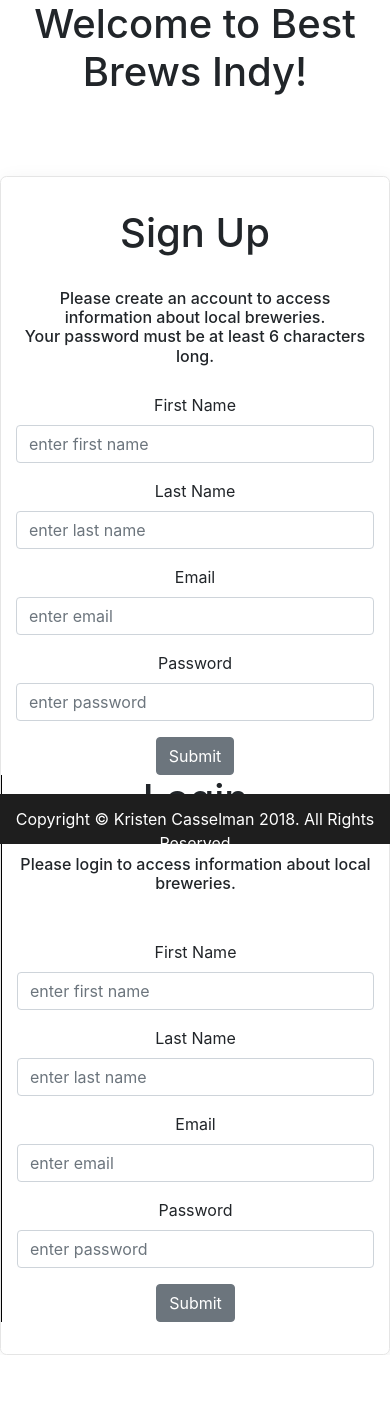
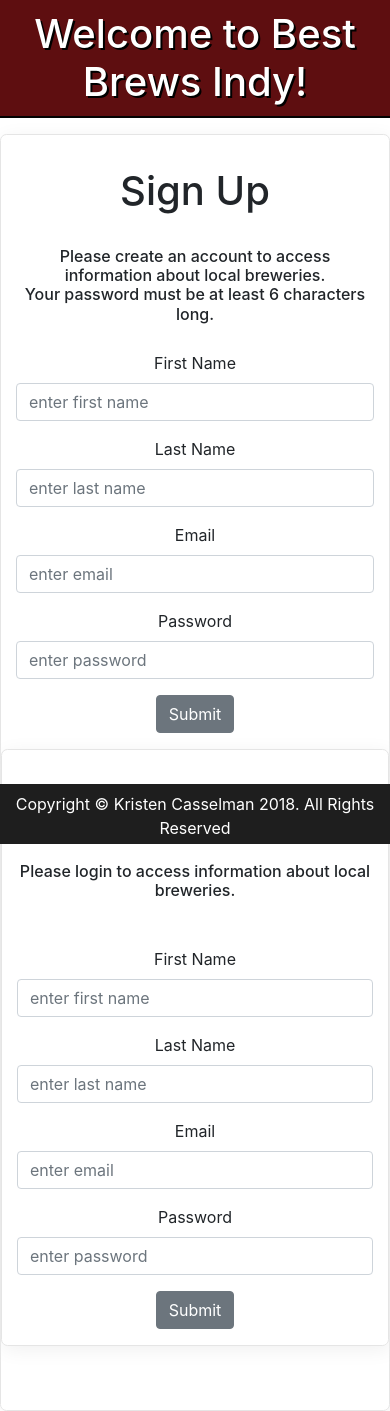
Before and after one commit to KCasselman/fullStackAppClient, a React (Create React App) app: page / in a window 390 px wide. Before the commit the page ends 1355 px from the top, so only its background shows below. Built offline with nearby package versions, Linux system fonts and the light colour scheme.

Commit message:
responsive portrait iphone 6/7/8

```diff
--- a/src/components/auth/Auth.js
+++ b/src/components/auth/Auth.js
@@ -12,7 +12,7 @@ const Auth = (props) => {
     // render(){
         return(
             <div>
-                <h1>Welcome to Best Brews Indy!</h1>
+                <h1 className="welcome">Welcome to Best Brews Indy!</h1>
                 <Container className="auth-container">
                     <Row>
                         <Col md="6">
--- a/src/components/auth/css/Auth.css
+++ b/src/components/auth/css/Auth.css
@@ -1,3 +1,11 @@
+.welcome {
+    color: white;
+    text-shadow: 2px 2px black;
+    background-color: rgb(94,14,16);
+    padding: 30px;
+    border-bottom: 2px solid black;
+}
+
 .auth-container {
     margin-top: 5em;
     padding: 2em;
@@ -9,3 +17,114 @@
 .login-col {
     border-left: 1px solid black;
 }
+
+/* Standard CSS Here. */
+/* In order for a Media Query to work,
+ALL css that you want queried must go above iPad Pro Portrait.
+Portrait = Phone is vertical
+Landscape = Phone is horizontal */
+
+/* iPad Pro PORTRAIT */
+@media screen and (max-width: 1024px) {
+
+}
+
+/* iPad Pro LANDSCAPE*/
+@media only screen and (min-device-width : 1024px) and (max-device-width : 1366px) and (orientation : landscape) {
+
+}
+
+/* iPad PORTRAIT*/
+@media screen and (max-width: 769px) {
+
+}
+
+/* iPad LANDSCAPE*/
+@media only screen and (min-device-width : 768px) and (max-device-width : 1024px) and (orientation : landscape) {
+
+}
+
+/* iPhone 6/7/8 Plus PORTRAIT */
+@media screen and (max-width: 414px) {
+    .welcome {
+        color: white;
+        text-shadow: 2px 2px black;
+        border-bottom: 2px solid black;
+        background-color: rgb(94,14,16);
+        padding: 10px;
+    }
+    .auth-container {
+        margin-top: 1em;
+        padding: 2em;
+        border: 1px solid #e5e5e5;
+        border-radius: 0.4em;
+        box-shadow: 2px 4px 20px #f0f0f0;
+    }
+
+    .login-col {
+        margin-top: 1em;
+        padding-top: 2em;
+        border-top: 1px solid black;
+        border-left: none;
+        border: 1px solid #e5e5e5;
+        border-radius: 0.4em;
+        box-shadow: 2px 4px 20px #f0f0f0;
+        margin-bottom: 2em;
+        padding-bottom: 1em;
+    }
+}
+
+/* iPhone 6/7/8 Plus LANDSCAPE */
+@media only screen and (min-device-width : 411px) and (max-device-width : 736px) and (orientation : landscape) {
+
+}
+
+/* Pixel 2 & Pixel 2 XL PORTRAIT */
+@media screen and (max-width: 412px) {
+
+}
+
+/* Pixel 2 LANDSCAPE */
+@media only screen and (min-device-width : 411px) and (max-device-width : 731px) and (orientation : landscape) {
+
+}
+
+/* Pixel 2 XL LANDSCAPE */
+@media only screen and (min-device-width : 411px) and (max-device-width : 823px) and (orientation : landscape) {
+
+}
+
+/* iPhone 6/7/8 & iPhone X PORTRAIT */
+@media screen and (max-width: 400px) {
+
+}
+
+/* iPhone 6/7/8 LANDSCAPE */
+@media only screen and (min-device-width : 411px) and (max-device-width : 667px) and (orientation : landscape) {
+
+}
+
+/* Iphone X LANDSCAPE */
+@media only screen and (min-device-width : 411px) and (max-device-width : 822px) and (orientation : landscape) {
+
+}
+
+/* Galaxy S5 PORTRAIT */
+@media screen and (max-width: 375px) {
+
+}
+
+/* Galaxy S5 LANDSCAPE */
+@media only screen and (min-device-width : 411px) and (max-device-width : 640px) and (orientation : landscape) {
+
+}
+
+/* iPhone 5/SE PORTRAIT */
+@media screen and (max-width: 330px) {
+
+}
+
+/* iPhone 5/SE LANDSCAPE */
+@media only screen and (min-device-width : 411px) and (max-device-width : 568px) and (orientation : landscape) {
+
+}
--- a/src/components/comment/CommentTable.js
+++ b/src/components/comment/CommentTable.js
@@ -5,11 +5,11 @@ import './css/Comment.css';
 
 const CommentTable = (props) => {
     return(
-        <div>
+        <div className="commentTableWrap">
             <h3>Comment History</h3>
             <hr />
-            <Table striped>
-                <thead>
+            <Table striped className="commentTable">
+                <thead className="commentTHead">
                     <tr>
                         <th>#</th>
                         <th>Brewery</th>
@@ -18,18 +18,18 @@ const CommentTable = (props) => {
                         <th></th>
                     </tr>
                 </thead>
-                <tbody>
+                <tbody className="commentTBody">
                 {
                     props.comments.map((comments, id) => {
                         return(
                             <tr key={id}>
-                                <th scope="row">{comments.id}</th>
-                                <td>{comments.brewery}</td>
-                                <td>{comments.beerName}</td>
-                                <td>{comments.comment}</td>
-                                <td>
-                                    <Button id={comments.id} onClick={props.delete}>Delete</Button>
-                                    <Button id={comments.id} onClick={e => props.update(e, comments)}>Update</Button>
+                                <th className="commentTData" scope="row">{comments.id}</th>
+                                <td className="commentTData">{comments.brewery}</td>
+                                <td className="commentTData">{comments.beerName}</td>
+                                <td className="commentTData">{comments.comment}</td>
+                                <td className="commentTData">
+                                    <Button className="deleteButton" id={comments.id} onClick={props.delete}>Delete</Button>
+                                    <Button className="updateButton" id={comments.id} onClick={e => props.update(e, comments)}>Update</Button>
                                 </td>
                             </tr>
                         )
--- a/src/components/layout/Header.js
+++ b/src/components/layout/Header.js
@@ -39,7 +39,7 @@ class SiteBar extends Component {
           <Navbar dark className="bar" expand="md">
             <NavbarBrand href="/" >
             <NavItem className="logoFloat" href="/"> {/*Change href to home page*/}
-               <img className="logo" src={Logo} alt={Logo} style={{ height: 100, width: 125 }}/>
+               <img className="logo" src={Logo} alt={Logo}/>
             </NavItem>
             </NavbarBrand>
             <NavbarToggler onClick={this.toggle}/>
--- a/src/components/layout/Home.js
+++ b/src/components/layout/Home.js
@@ -6,8 +6,8 @@ const Home = () => {
     return(
         <div className="wrapper">
             <Jumbotron className="head">
-                <div id="text">
-                    <h1>Welcome to Best Brews Indy!</h1>
+                <div class="text">
+                    <h1 id="homeWelcome">Welcome to Best Brews Indy!</h1>
                     <p>Our purpose is to provide beer-lovers around the country with information about local craft breweries.</p>
                     <p>Head over to the Breweries tab to search core beers at popular breweries around Indy.</p>
                     <p>Check out the My Reviews tab to keep track of what beers you've tried.</p>
--- a/src/components/layout/css/Footer.css
+++ b/src/components/layout/css/Footer.css
@@ -1,15 +1,3 @@
-/* .wrapper {
-    min-height: 100%;
-    position: relative;
-}
-
-.footer {
-    height: 50px;
-    width: 100%;
-    background-color: rgb(30,30,30);
-    position: absolute;
-} */
-
 .footer {
     position: fixed;
     right: 0;
@@ -26,3 +14,95 @@
       text-align: center;
       padding-top: 12.5px;
   }
+
+  /* Standard CSS Here. */
+/* In order for a Media Query to work,
+ALL css that you want queried must go above iPad Pro Portrait.
+Portrait = Phone is vertical
+Landscape = Phone is horizontal */
+
+/* iPad Pro PORTRAIT */
+@media screen and (max-width: 1024px) {
+
+}
+
+/* iPad Pro LANDSCAPE*/
+@media only screen and (min-device-width : 1024px) and (max-device-width : 1366px) and (orientation : landscape) {
+
+}
+
+/* iPad PORTRAIT*/
+@media screen and (max-width: 769px) {
+
+}
+
+/* iPad LANDSCAPE*/
+@media only screen and (min-device-width : 768px) and (max-device-width : 1024px) and (orientation : landscape) {
+
+}
+
+/* iPhone 6/7/8 Plus PORTRAIT */
+@media screen and (max-width: 414px) {
+    .footer {
+        height: 60px;
+      }
+
+      #copy {
+          padding-top: 8px;
+      }
+}
+
+/* iPhone 6/7/8 Plus LANDSCAPE */
+@media only screen and (min-device-width : 411px) and (max-device-width : 736px) and (orientation : landscape) {
+
+}
+
+/* Pixel 2 & Pixel 2 XL PORTRAIT */
+@media screen and (max-width: 412px) {
+
+}
+
+/* Pixel 2 LANDSCAPE */
+@media only screen and (min-device-width : 411px) and (max-device-width : 731px) and (orientation : landscape) {
+
+}
+
+/* Pixel 2 XL LANDSCAPE */
+@media only screen and (min-device-width : 411px) and (max-device-width : 823px) and (orientation : landscape) {
+
+}
+
+/* iPhone 6/7/8 & iPhone X PORTRAIT */
+@media screen and (max-width: 400px) {
+
+}
+
+/* iPhone 6/7/8 LANDSCAPE */
+@media only screen and (min-device-width : 411px) and (max-device-width : 667px) and (orientation : landscape) {
+
+}
+
+/* Iphone X LANDSCAPE */
+@media only screen and (min-device-width : 411px) and (max-device-width : 822px) and (orientation : landscape) {
+
+}
+
+/* Galaxy S5 PORTRAIT */
+@media screen and (max-width: 375px) {
+
+}
+
+/* Galaxy S5 LANDSCAPE */
+@media only screen and (min-device-width : 411px) and (max-device-width : 640px) and (orientation : landscape) {
+
+}
+
+/* iPhone 5/SE PORTRAIT */
+@media screen and (max-width: 330px) {
+
+}
+
+/* iPhone 5/SE LANDSCAPE */
+@media only screen and (min-device-width : 411px) and (max-device-width : 568px) and (orientation : landscape) {
+
+}
--- a/src/components/layout/css/Header.css
+++ b/src/components/layout/css/Header.css
@@ -13,6 +13,16 @@ white: rgb(255, 249, 249) */
     background-size: cover;
 }
 
+.logo {
+    height: 100px;
+    width: 150px;
+    margin-left: -30px;
+}
+
+.logo:hover {
+    box-shadow: 0px 1px 10px rgb(192, 28, 28);
+}
+
 .link {
     border: solid black;
     border-radius: 5px;
@@ -20,12 +30,10 @@ white: rgb(255, 249, 249) */
 }
 
 a:link {
-    /* color: white; */
     background-color: rgb(30,30,30);
 }
 
 a:visited {
-    /* color: white; */
     background-color: rgb(30,30,30);
 }
 
```
Also changed, not shown: src/components/comment/css/Comment.css (+114 -1 lines), src/components/layout/css/Home.css (+99 -10 lines).
